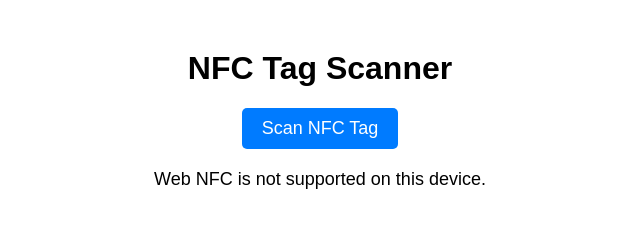
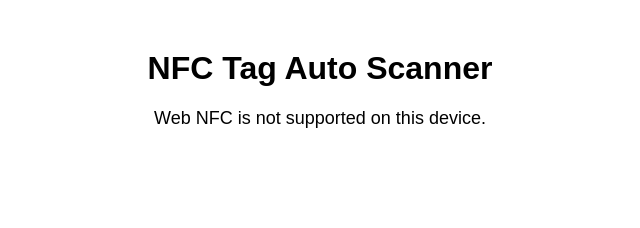
Before and after one commit to xKHANAZRAELx/NFC-SCANNING-FIRE-EXITS.IO, a plain HTML site: page index.html in a window 1280 px wide. Shown: the whole page, without its empty margins (320-960 px from the left). Drawn offline with Linux system fonts and the light colour scheme.

Commit message:
Update index.html

```diff
--- a/index.html
+++ b/index.html
@@ -3,21 +3,12 @@
 <head>
     <meta charset="UTF-8">
     <meta name="viewport" content="width=device-width, initial-scale=1.0">
-    <title>NFC Tag Scanner</title>
+    <title>NFC Tag Auto Scanner</title>
     <style>
         body {
             font-family: Arial, sans-serif;
             text-align: center;
             margin-top: 50px;
-        }
-        #scanButton {
-            padding: 10px 20px;
-            font-size: 18px;
-            cursor: pointer;
-            background-color: #007BFF;
-            color: white;
-            border: none;
-            border-radius: 5px;
         }
         #output {
             margin-top: 20px;
@@ -27,24 +18,22 @@
 </head>
 <body>
 
-    <h1>NFC Tag Scanner</h1>
-    <button id="scanButton">Scan NFC Tag</button>
+    <h1>NFC Tag Auto Scanner</h1>
     <div id="output"></div>
 
     <script>
-        const scanButton = document.getElementById('scanButton');
         const output = document.getElementById('output');
 
-        // URL of the Google Apps Script Web App
-        const scriptURL = "https://script.google.com/macros/s/AKfycbyYqcMdtR3Faom-BLKZLcqTbl9VAQ2fTFIgWQv8fi0ovkgSq6HsLsCiitT675OSLlSF/exec"; // Replace with your Apps Script URL
+        // Use your Google Apps Script Web App URL
+        const scriptURL = "https://script.google.com/macros/s/AKfycbwfS5WC_R1U_bYdrl9qed58ntBEecJz_XET5TEV53E/dev";
 
-        // Check if NFC is supported
-        if ('NDEFReader' in window) {
-            scanButton.addEventListener('click', async () => {
+        // Automatically start NFC scan when the page loads
+        window.addEventListener('load', async () => {
+            if ('NDEFReader' in window) {
                 try {
                     const ndef = new NDEFReader();
                     await ndef.scan();
-                    output.textContent = 'Scan started, bring the NFC tag close to your device.';
+                    output.textContent = 'Auto-scan started. Bring the NFC tag close to your device.';
 
                     ndef.onreading = async event => {
                         const { serialNumber, message } = event;
@@ -63,7 +52,7 @@
                         // Prepare the data to send to Google Sheets
                         const data = {
                             serialNumber: serialNumber,
-                            message: messageText
+                            message: messageText || 'No message'
                         };
 
                         // Send the data to Google Apps Script via POST request
@@ -84,10 +73,10 @@
                 } catch (error) {
                     output.textContent = `Error: ${error.message}`;
                 }
-            });
-        } else {
-            output.textContent = 'Web NFC is not supported on this device.';
-        }
+            } else {
+                output.textContent = 'Web NFC is not supported on this device.';
+            }
+        });
     </script>
 
 </body>
```
